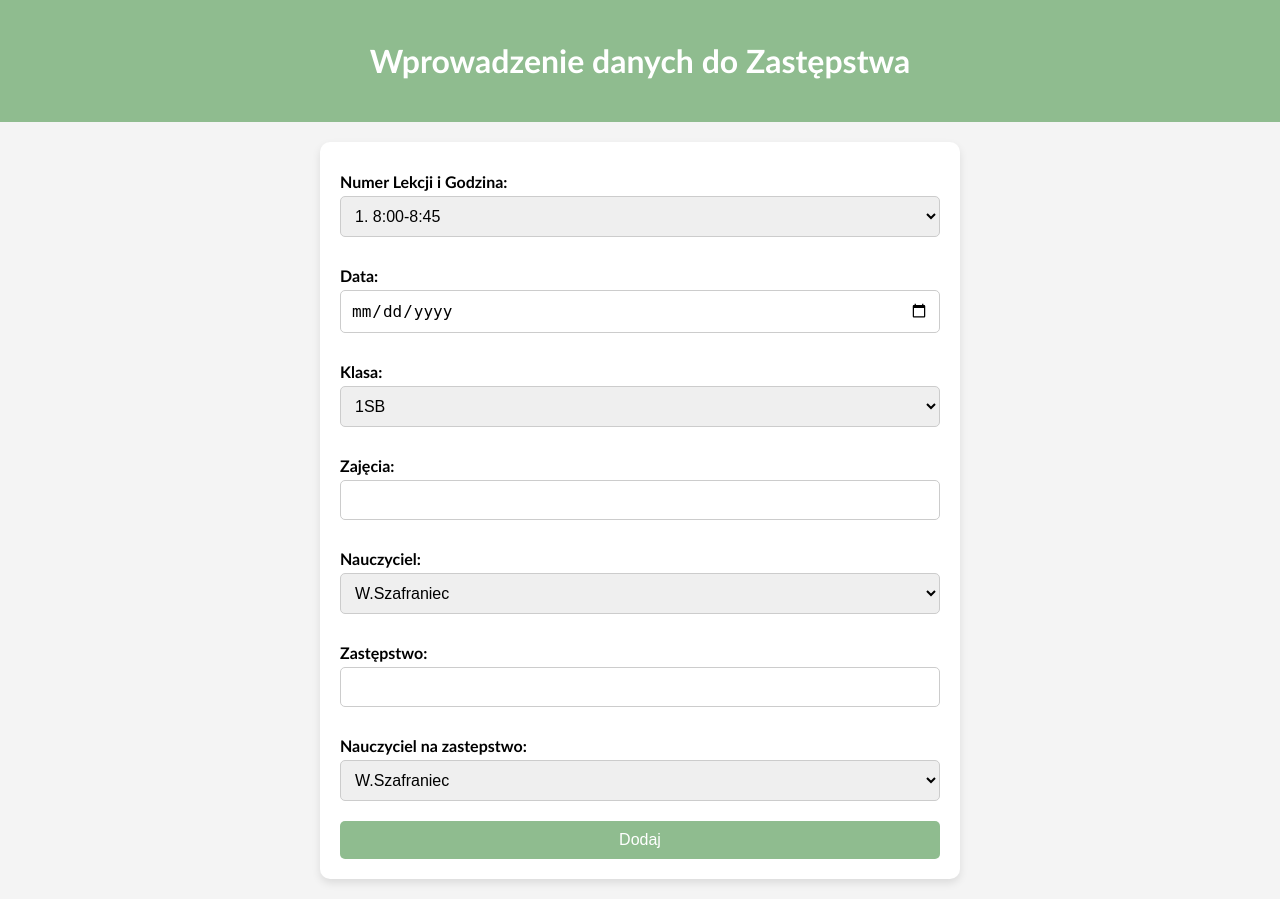
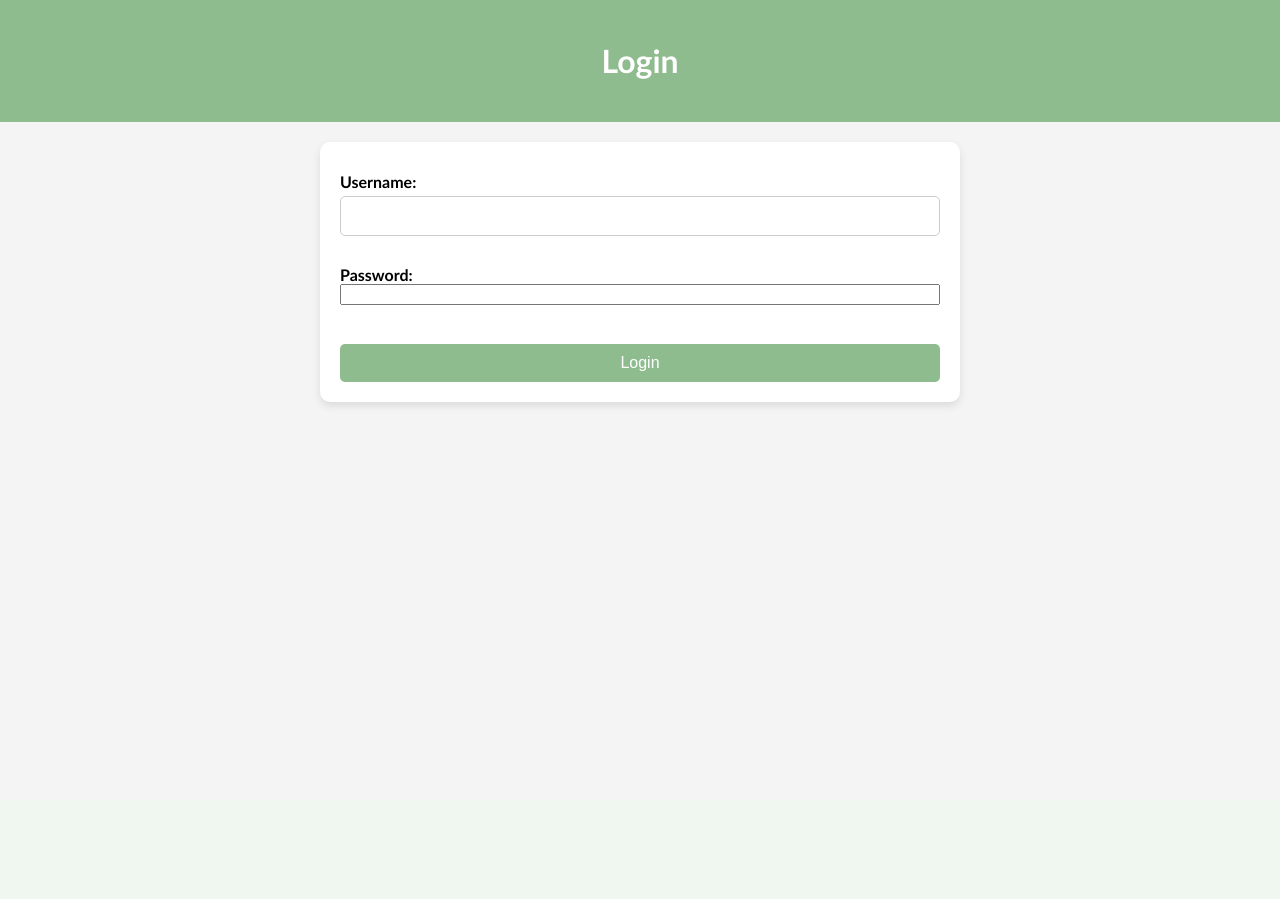
Before and after one commit to Aleksander658/plan-lekcji-zsz, a PHP site: page /index2.php in a window 1280 px wide. After the commit the page ends 407 px from the top, so only its background shows below. Run offline with PHP 8.4, Linux system fonts and the light colour scheme.

Commit message:
dodanie logowania

```diff
--- a/index2.php
+++ b/index2.php
@@ -1,3 +1,59 @@
+<?php
+session_start();
+
+$users = [
+    'admin' => 'Zszbobowa123!', // Replace with actual username and password
+];
+
+if ($_SERVER['REQUEST_METHOD'] === 'POST' && isset($_POST['login'])) {
+    $username = $_POST['username'];
+    $password = $_POST['password'];
+
+    if (isset($users[$username]) && $users[$username] === $password) {
+        $_SESSION['loggedin'] = true;
+    } else {
+        $error = "Invalid username or password.";
+    }
+}
+
+if (isset($_GET['logout'])) {
+    session_destroy();
+    header("Location: index2.php");
+    exit;
+}
+
+if (!isset($_SESSION['loggedin'])) {
+?>
+<!DOCTYPE html>
+<html lang="pl">
+<head>
+    <meta charset="UTF-8">
+    <meta name="viewport" content="width=device-width, initial-scale=1.0">
+    <title>Login</title>
+    <link rel="stylesheet" href="style2.css">
+</head>
+<body>
+    <header>
+        <h1>Login</h1>
+    </header>
+    <main>
+        <form action="index2.php" method="post">
+            <label for="username">Username:</label>
+            <input type="text" id="username" name="username" required>
+            <br>
+            <label for="password">Password:</label>
+            <input type="password" id="password" name="password" required>
+            <br>
+            <button type="submit" name="login">Login</button>
+            <?php if (isset($error)) echo "<p style='color:red;'>$error</p>"; ?>
+        </form>
+    </main>
+</body>
+</html>
+<?php
+    exit;
+}
+?>
 <!DOCTYPE html>
 <html lang="pl">
 
@@ -13,6 +69,7 @@
     <header>
 
         <h1>Wprowadzenie danych do Zastępstwa</h1>
+        <a href="index2.php?logout=true">Logout</a>
 
     </header>
 
@@ -155,7 +212,7 @@
         </form>
 
         <?php
-        if ($_SERVER['REQUEST_METHOD'] === 'POST') {
+        if ($_SERVER['REQUEST_METHOD'] === 'POST' && !isset($_POST['login'])) {
             $data = [
                 'L&H' => $_POST['L&H'],
                 'date' => $_POST['date'],
--- a/style.css
+++ b/style.css
@@ -28,7 +28,6 @@
 article img {
     height: 60px;
     margin-right: 20px;
-    position: absolute; /* Add this line */
     left: 20px; /* Add this line */
 }
 
--- a/substitutions.json
+++ b/substitutions.json
@@ -1 +1 @@
-[{"L&H":"1. 8:00-8:45","date":"2024-11-21","class":"5aT","subject":"NTI","teacher":"S.Szafraniec","zastepstwo":"-","teacher2":"-"},{"L&H":"1. 8:00-8:45","date":"2024-11-21","class":"5aT","subject":"NTI","teacher":"S.Szafraniec","zastepstwo":"-","teacher2":"-"},{"L&H":"1. 8:00-8:45","date":"2024-11-20","class":"2Ta","subject":"Religia","teacher":"P.\u0141ebski","zastepstwo":"-","teacher2":"-"},{"L&H":"9. 14:50-15:35","date":"2024-11-20","class":"5aT","subject":"WD\u017c","teacher":"J.Igielski","zastepstwo":"-","teacher2":"-"}]
+[{"L&H":"1. 8:00-8:45","date":"2024-11-21","class":"5aT","subject":"NTI","teacher":"S.Szafraniec","zastepstwo":"-","teacher2":"-"},{"L&H":"1. 8:00-8:45","date":"2024-11-21","class":"5aT","subject":"NTI","teacher":"S.Szafraniec","zastepstwo":"-","teacher2":"-"}]
```
